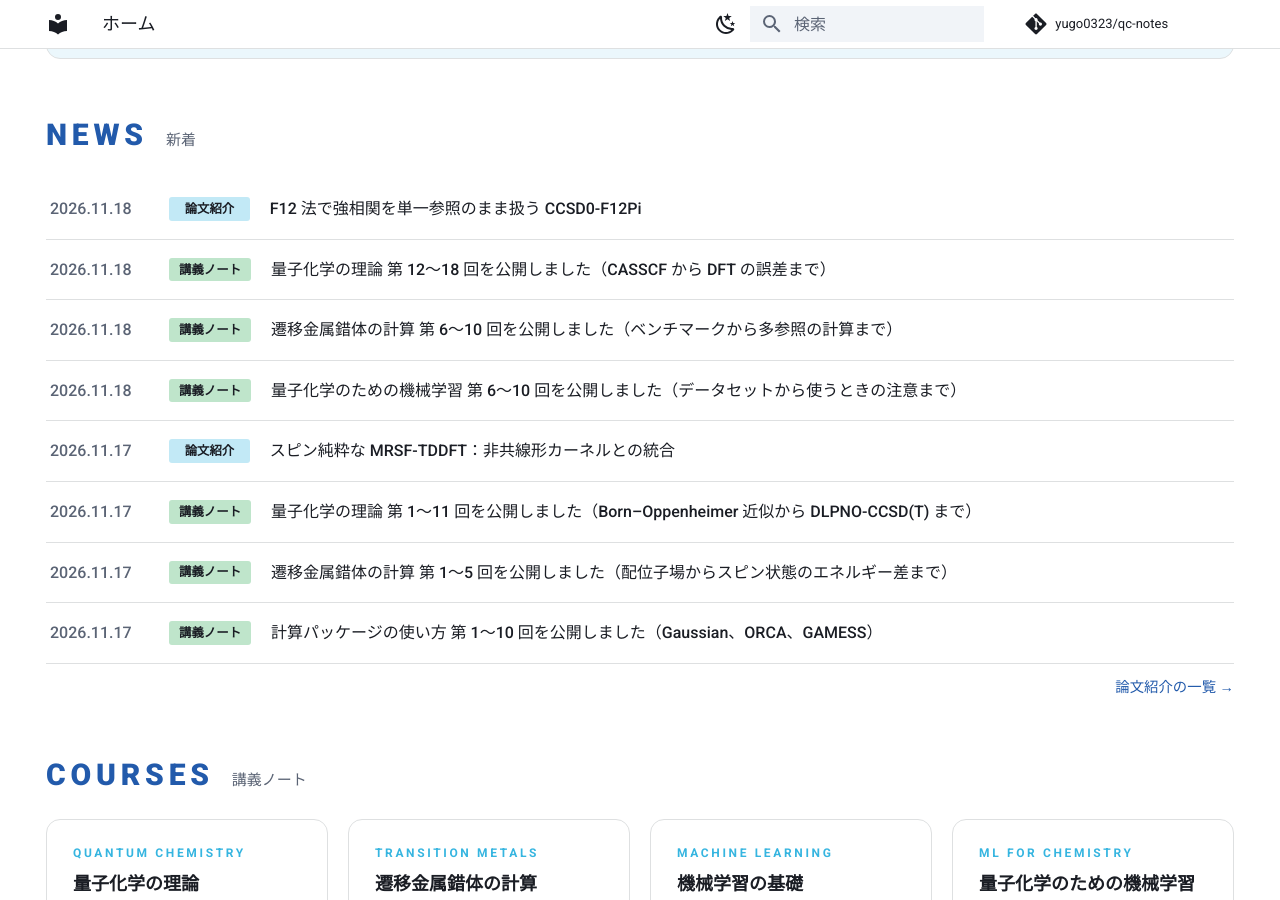
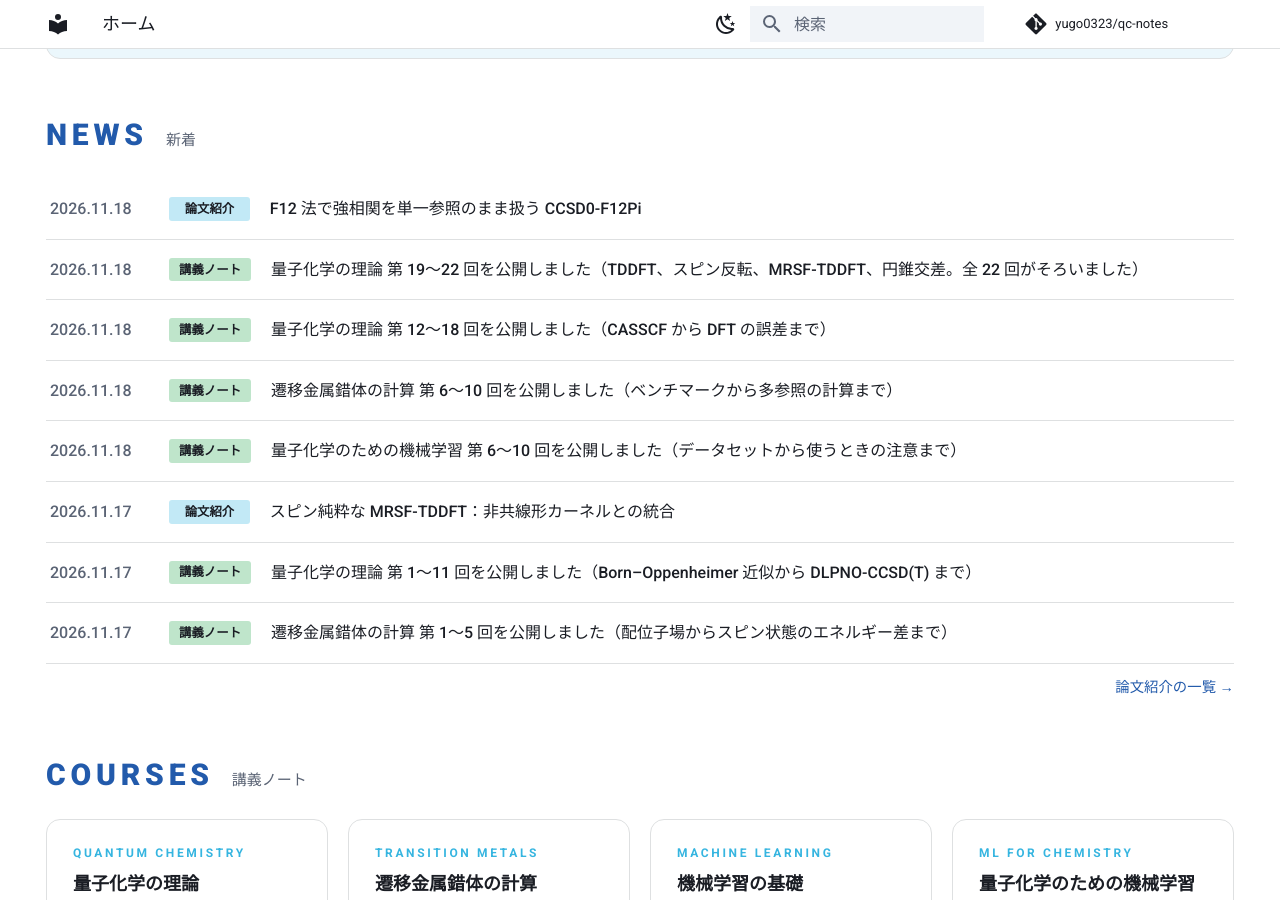
Before and after one commit to yugo0323/qc-notes, an MkDocs documentation site: the page built from docs/index.md, in a window 1280 px wide and 900 px high, scrolled down 812 px. Built offline with MkDocs 1.6.1 and Material for MkDocs 9.7.7, drawn with Linux system fonts in a browser that asks for light colours; comment, search, counter and statistics services are not loaded.

Commit message:
お知らせ：量子化学の理論 第 19〜22 回の公開を NEWS に載せる
Co-Authored-By: Claude Opus 5.5 <noreply@anthropic.com>

```diff
--- a/docs/index.md
+++ b/docs/index.md
@@ -30,13 +30,13 @@ hide:
 <!-- NEWS:START -->
 <ul class="qc-news">
 <li><span class="qc-news__date">2026.11.18</span><span class="qc-chip qc-chip--paper">論文紹介</span><a href="papers/2026/2026-11-18/">F12 法で強相関を単一参照のまま扱う CCSD0-F12Pi</a></li>
+<li><span class="qc-news__date">2026.11.18</span><span class="qc-chip qc-chip--course">講義ノート</span><a href="courses/qc-theory/">量子化学の理論 第 19〜22 回を公開しました（TDDFT、スピン反転、MRSF-TDDFT、円錐交差。全 22 回がそろいました）</a></li>
 <li><span class="qc-news__date">2026.11.18</span><span class="qc-chip qc-chip--course">講義ノート</span><a href="courses/qc-theory/">量子化学の理論 第 12〜18 回を公開しました（CASSCF から DFT の誤差まで）</a></li>
 <li><span class="qc-news__date">2026.11.18</span><span class="qc-chip qc-chip--course">講義ノート</span><a href="courses/tm-complexes/">遷移金属錯体の計算 第 6〜10 回を公開しました（ベンチマークから多参照の計算まで）</a></li>
 <li><span class="qc-news__date">2026.11.18</span><span class="qc-chip qc-chip--course">講義ノート</span><a href="courses/ml-chem/">量子化学のための機械学習 第 6〜10 回を公開しました（データセットから使うときの注意まで）</a></li>
 <li><span class="qc-news__date">2026.11.17</span><span class="qc-chip qc-chip--paper">論文紹介</span><a href="papers/2026/2026-11-17/">スピン純粋な MRSF-TDDFT：非共線形カーネルとの統合</a></li>
 <li><span class="qc-news__date">2026.11.17</span><span class="qc-chip qc-chip--course">講義ノート</span><a href="courses/qc-theory/">量子化学の理論 第 1〜11 回を公開しました（Born–Oppenheimer 近似から DLPNO-CCSD(T) まで）</a></li>
 <li><span class="qc-news__date">2026.11.17</span><span class="qc-chip qc-chip--course">講義ノート</span><a href="courses/tm-complexes/">遷移金属錯体の計算 第 1〜5 回を公開しました（配位子場からスピン状態のエネルギー差まで）</a></li>
-<li><span class="qc-news__date">2026.11.17</span><span class="qc-chip qc-chip--course">講義ノート</span><a href="courses/packages/">計算パッケージの使い方 第 1〜10 回を公開しました（Gaussian、ORCA、GAMESS）</a></li>
 </ul>
 <!-- NEWS:END -->
 <p class="qc-more"><a href="papers/">論文紹介の一覧 →</a></p>
```
